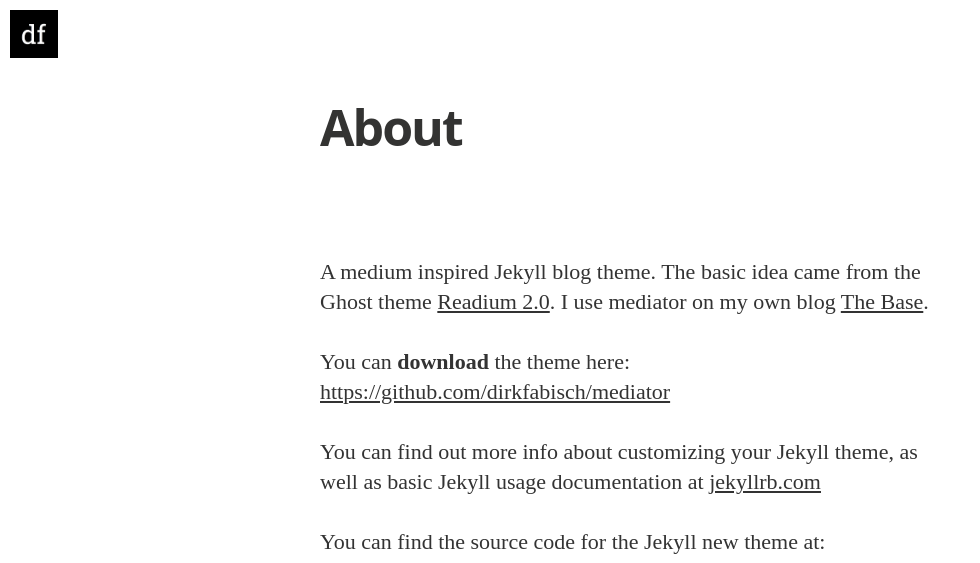
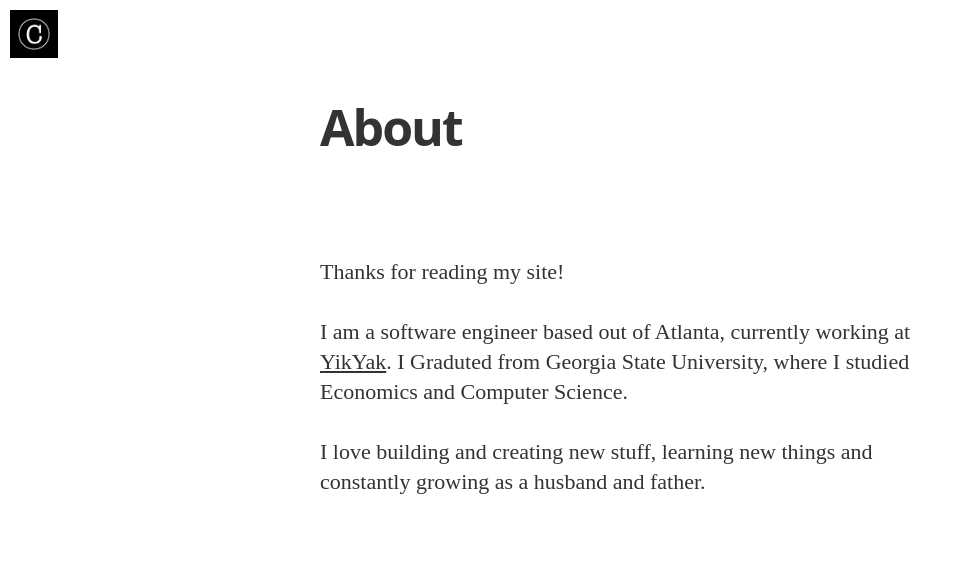
Before and after one commit to coyle/coyle.github.io, a Jekyll site: the page built from about.md, in a window 1280 px wide, cut to the strip 0-563 px from the top of the page. Shown: the whole strip, without its empty margins (0-980 px from the left). Built offline with Jekyll 4.4.1, drawn with Linux system fonts in a browser that asks for light colours; nearby versions of some CDN libraries; some web fonts are replaced; Markdown is read by kramdown in place of the engine named in the settings; some of the changed text lies outside the part shown.

Commit message:
icons, about me, and social icons

```diff
--- a/_config.yml
+++ b/_config.yml
@@ -5,33 +5,36 @@
   - jemoji
 
 # Site settings
-title: "Mediator"
+title: "Coyle"
 description: > # this means to ignore newlines until "email:"
-   A Jekyll theme - Medium inspired
+   Essays about software, life and anything things
 
-email: a-mail@mail.mail
+email: dcoyle87@gmail.com
 #blog logo
-logo: "/assets/images/df_logo.jpg"
+logo: "/assets/images/logo.png"
 # blog cover
 cover: "/assets/images/cA4aKEIPQrerBnp1yGHv_IMG_9534-3-2.jpg"
 
-name: 'Dirk Fabisch'
-author: 'Dirk Fabisch'
-author_image: "/assets/images/author.jpg"
+name: 'Dennis Coyle'
+author: 'Dennis Coyle'
+author_image: "/assets/images/author.png"
 
 paginate:	5
 
-url: "http://myblog.***.***" # the base hostname & protocol for your site
+url: "http://coyle.io" # the base hostname & protocol for your site
 baseurl: ""
 
 # social icons and sharing options
 social:
   - icon:	twitter
-    url:	https://twitter.com/dirkfabisch
+    url:	https://twitter.com/dennismcoyle
     desc: Follow me on twitter
     share_url: http://twitter.com/share
     share_title: ?text=
     share_link: "&amp;url="
+
+  - icon: envelope
+    url:  mailto:dcoyle87@gmail.com
 
 #  - icon:	facebook
 #    url:	https://facebook.com/???
@@ -41,11 +44,12 @@
 #    share_link: "&amp;u="
 
   - icon:	github
-    url:	https://github.com/dirkfabisch
+    url:	https://github.com/coyle
     desc:	Fork me on github
     share_url:
     share_title:
     share_link:
+
 
 #  - icon:	google-plus
 #    url:	https://google.com/???
--- a/about.md
+++ b/about.md
@@ -4,14 +4,9 @@
 permalink: /about/
 ---
 
-A medium inspired Jekyll blog theme. The basic idea came from the Ghost theme
-[Readium 2.0](http://www.svenread.com/readium-ghost-theme/). I use mediator on my own blog [The Base](blog.base68.com).
+Thanks for reading my site!
 
-You can **download** the theme here:
-[https://github.com/dirkfabisch/mediator](https://github.com/dirkfabisch/mediator)
+I am a software engineer based out of Atlanta,
+currently working at [YikYak](http://www.yikyakapp.com/). I Graduted from Georgia State University, where I studied Economics and Computer Science.
 
-You can find out more info about customizing your Jekyll theme, as well as basic Jekyll usage documentation at [jekyllrb.com](http://jekyllrb.com/)
-
-You can find the source code for the Jekyll new theme at: [github.com/jglovier/jekyll-new](https://github.com/jglovier/jekyll-new)
-
-You can find the source code for Jekyll at [github.com/jekyll/jekyll](https://github.com/jekyll/jekyll)
+I love building and creating new stuff, learning new things and constantly growing as a husband and father.
```
Also changed, not shown: _posts/2014-08-29-welcome-to-jekyll.markdown (deleted, +0 -39 lines), _posts/2014-11-30-mediator_features.markdown (deleted, +0 -39 lines), assets/images/author.png (added), assets/images/logo.png (added), 7 other files.
